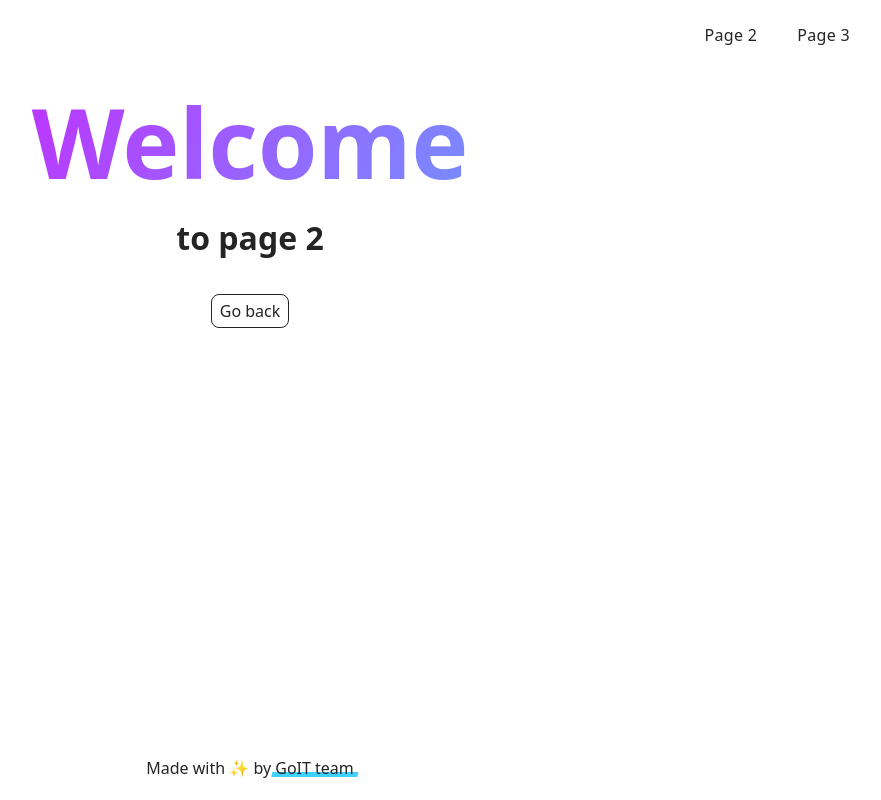
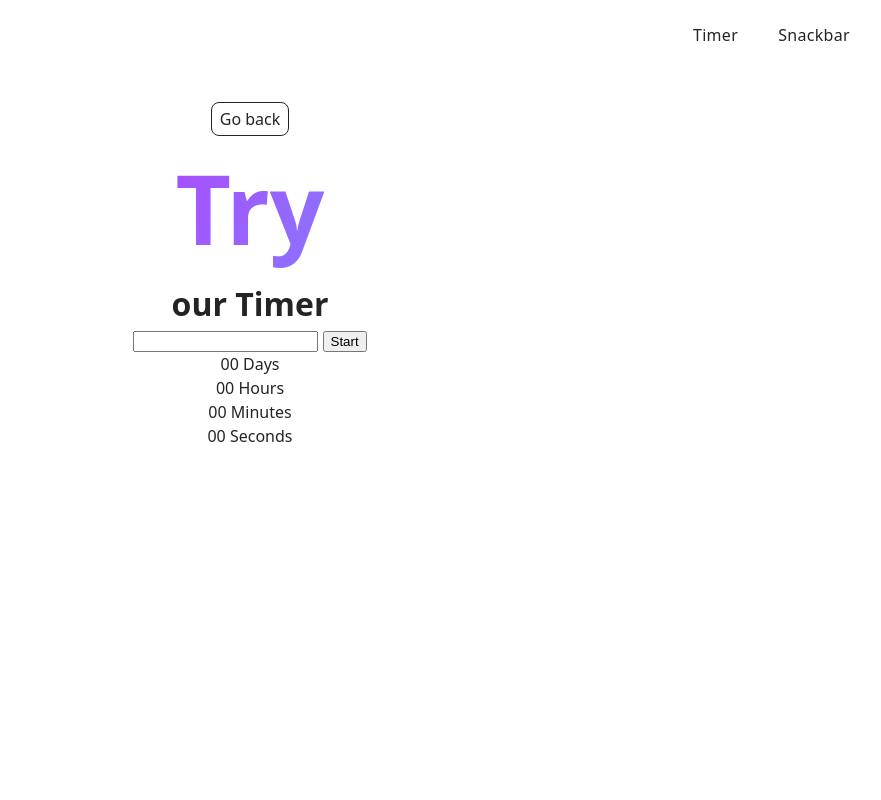
Before and after one commit to hanna-uler/goit-js-hw-10, a website built with Vite: page src/1-timer.html in a window 1280 px wide. Shown: the whole page, without its empty margins (390-1271 px from the left). Built offline with nearby package versions, Linux system fonts and the light colour scheme.

Commit message:
modify index.html, add timer.html markup

```diff
--- a/src/1-timer.html
+++ b/src/1-timer.html
@@ -4,7 +4,7 @@
     <meta charset="UTF-8" />
     <meta http-equiv="X-UA-Compatible" content="IE=edge" />
     <meta name="viewport" content="width=device-width, initial-scale=1.0" />
-    <title>Page 2</title>
+    <title>Timer</title>
     <link rel="stylesheet" href="./css/styles.css" />
   </head>
   <body>
@@ -16,13 +16,34 @@
 
     <main>
       <div class="container">
+        <load src="./partials/back-link.html" />
         <h1 class="main-title">
-          <span class="main-title-gradient">Welcome</span> to page 2
+          <span class="main-title-gradient">Try</span> our Timer
         </h1>
-        <load src="./partials/back-link.html" />
+      </div>
+      <div class="container timer-container">
+        <input type="text" id="datetime-picker" />
+        <button type="button" data-start>Start</button>
+
+        <div class="timer">
+          <div class="field">
+            <span class="value" data-days>00</span>
+            <span class="label">Days</span>
+          </div>
+          <div class="field">
+            <span class="value" data-hours>00</span>
+            <span class="label">Hours</span>
+          </div>
+          <div class="field">
+            <span class="value" data-minutes>00</span>
+            <span class="label">Minutes</span>
+          </div>
+          <div class="field">
+            <span class="value" data-seconds>00</span>
+            <span class="label">Seconds</span>
+          </div>
+        </div>
       </div>
     </main>
-
-    <load src="./partials/footer.html" />
   </body>
 </html>
--- a/src/partials/header.html
+++ b/src/partials/header.html
@@ -8,10 +8,12 @@
       </a>
       <ul class="nav-list">
         <li class="nav-item">
-          <a class="nav-link {=$highlight-act}" href="./page-2.html">Page 2</a>
+          <a class="nav-link {=$highlight-act}" href="../1-timer.html">Timer</a>
         </li>
         <li class="nav-item">
-          <a class="nav-link {=$highlight-curr}" href="./page-3.html">Page 3</a>
+          <a class="nav-link {=$highlight-curr}" href="../2-snackbar.html"
+            >Snackbar</a
+          >
         </li>
       </ul>
     </nav>
```
Also changed, not shown: src/index.html (+2 -5 lines).
